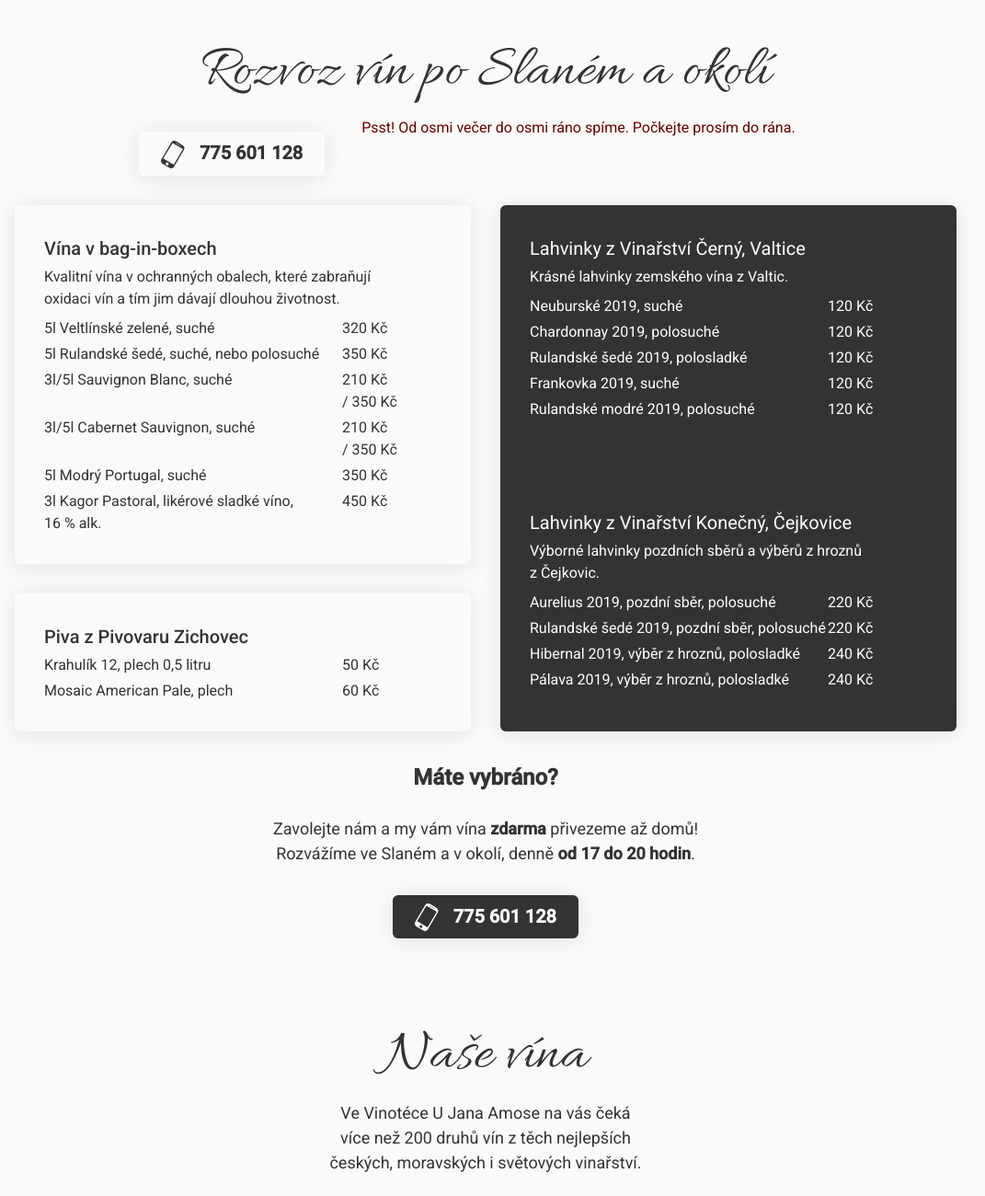
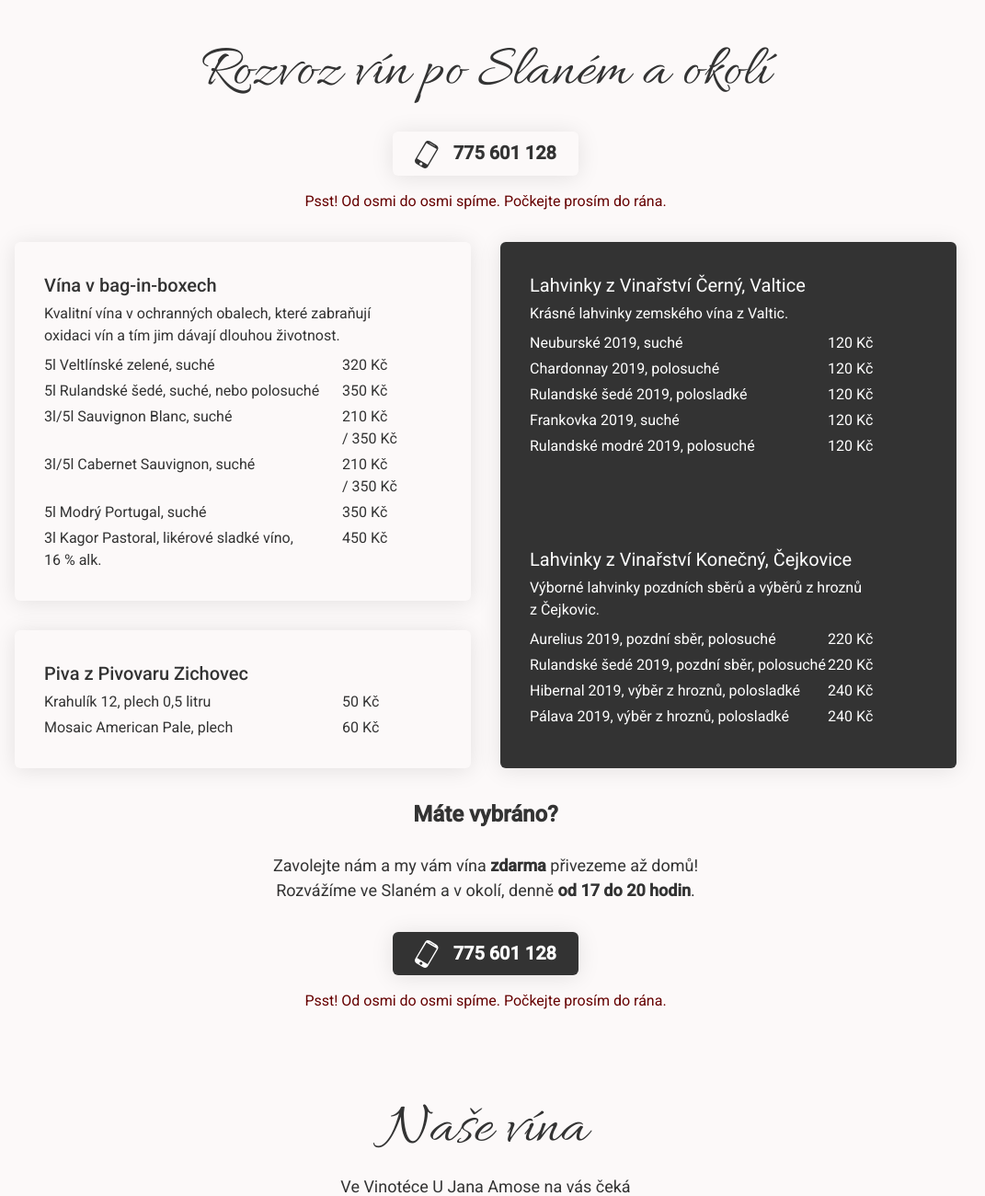
Before and after one commit to Habujama/vinoteka, a Gatsby site: page / in a window 1280 px wide. Shown: the part 1058-2358 px from the top of the page at 92% size, without its empty margins (112-1183 px from the left). Built offline with nearby package versions, Linux system fonts and the light colour scheme; Gatsby itself is replaced by a stand-in of ours; what tailwindcss-filters would draw is missing.

Commit message:
time check

```diff
--- a/src/components/delivery/chosen.tsx
+++ b/src/components/delivery/chosen.tsx
@@ -2,9 +2,13 @@
 
 import Mobile from '../../assets/svg/mobile.svg'
 
-const Chosen: FC = () => (
+const Chosen: FC = () => {
+  const currentHours = new Date().getHours()
+  return (
     <div className="flex flex-col justify-center px-4 mx-auto mb-4 max-w-70 text-center align-center">
-    <h3 className="text-center mt-8 mb-6 text-2xl font-bold">Máte vybráno?</h3>
+      <h3 className="text-center mt-8 mb-6 text-2xl font-bold">
+        Máte vybráno?
+      </h3>
       <p className="text-lg">
         Zavolejte nám a my vám vína <strong>zdarma</strong> přivezeme až domů!
         <br />
@@ -21,7 +25,13 @@
           775 601 128
         </a>
       </div>
+      {currentHours > 8 || currentHours < 20 ? (
+        <p className="px-10 mt-4 text-center text-red-dark">
+          Psst! Od osmi do osmi spíme. Počkejte prosím do&nbsp;rána.
+        </p>
+      ) : null}
     </div>
   )
+}
 
 export default Chosen
--- a/src/components/delivery/index.tsx
+++ b/src/components/delivery/index.tsx
@@ -6,7 +6,9 @@
 import Chosen from './chosen'
 import MobileDark from '../../assets/svg/mobile-dark.svg'
 
-const Delivery: FC = () => (
+const Delivery: FC = () => {
+  const currentHours = new Date().getHours()
+  return (
     <>
       <h2 className="font-lovers md:text-6xl text-4xl text-center" id="rozvoz">
         Rozvoz vín po Slaném a&nbsp;okolí
@@ -19,10 +21,14 @@
           <MobileDark className="inline-block mr-4" />
           775 601 128
         </a>
-      <p className="px-10 text-center text-red-dark">
-        Psst! Od osmi večer do osmi ráno spíme. Počkejte prosím do rána.
+      </div>
+
+      {currentHours > 8 || currentHours < 20 ? (
+        <p className="px-10 mt-4 text-center text-red-dark">
+          Psst! Od osmi do osmi spíme. Počkejte prosím do rána.
         </p>
-    </div>
+      ) : null}
+
       <div className="grid grid-cols-1 sm:grid-cols-2 gap-x-8">
         <TopOfferBox className="col-start-1 col-span-1 row-start-1 row-span-1" />
         <BottomOfferBox className="col-start-1 col-span-1 row-start-3 sm:row-start-2 row-span-1" />
@@ -31,5 +37,6 @@
       <Chosen />
     </>
   )
+}
 
 export default Delivery
```
Lines whose indentation alone changed are shown as unchanged.
